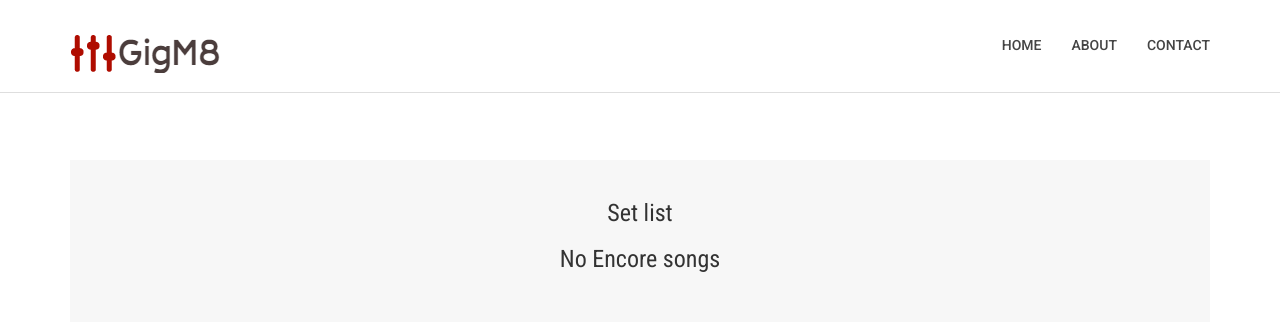
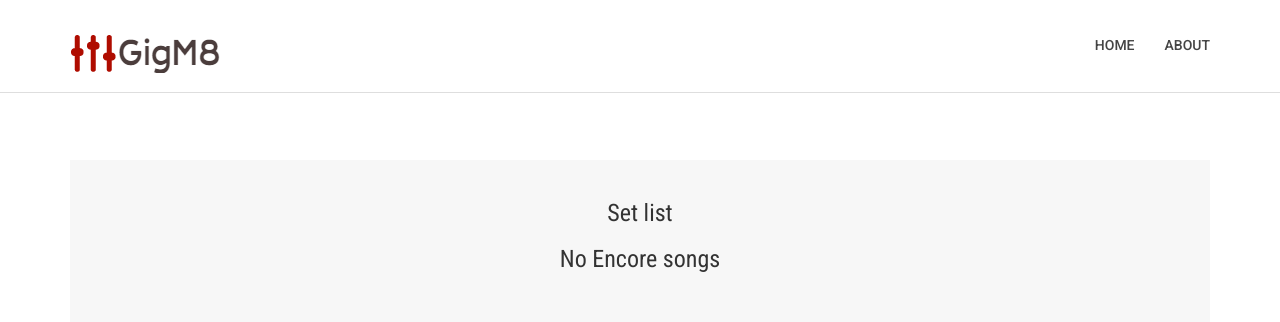
Before and after one commit to EdgarPerezJ/gigm8, a Django app: template templates/setlist.html in a window 1280 px wide. Shown: the top 322 px of the page. Run offline with Django 3.2, Linux system fonts and the light colour scheme; the template is opened without the code that fills it, so the values that code supplies are empty; some libraries are stand-ins or nearby versions; some web fonts are replaced.

Commit message:
Remove link to contact
Removed link to contact

```diff
--- a/templates/setlist.html
+++ b/templates/setlist.html
@@ -82,7 +82,6 @@
                                 <a href="/index" >Home</a>
                             </li>
                             <li><a href="/about">About</a></li>
-                            <li><a href="/contact">Contact</a></li>
                         </ul>
                     </div>
                 </nav>
```
